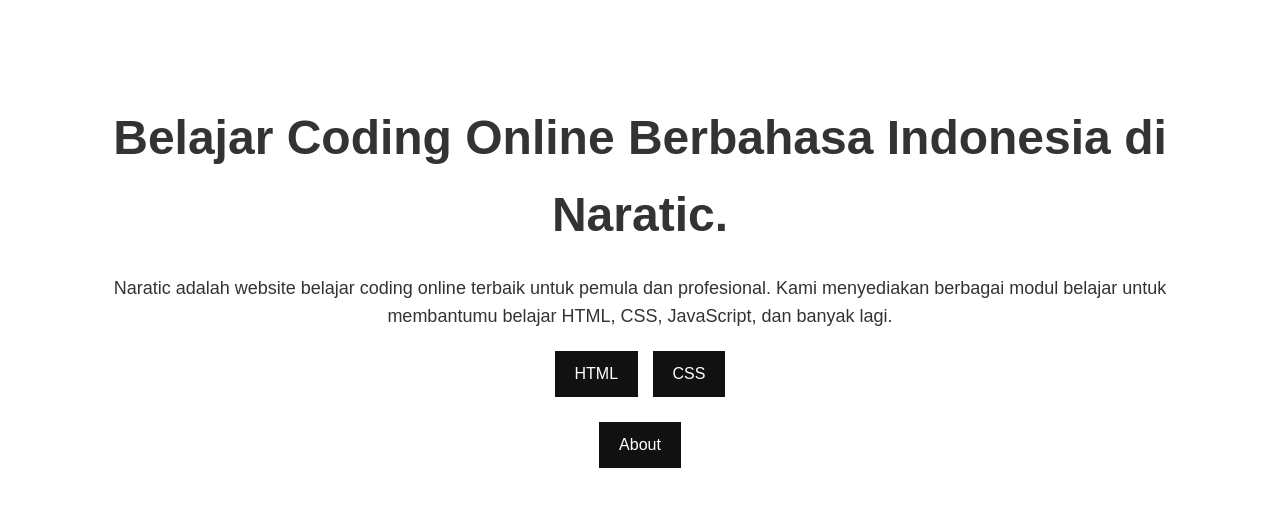
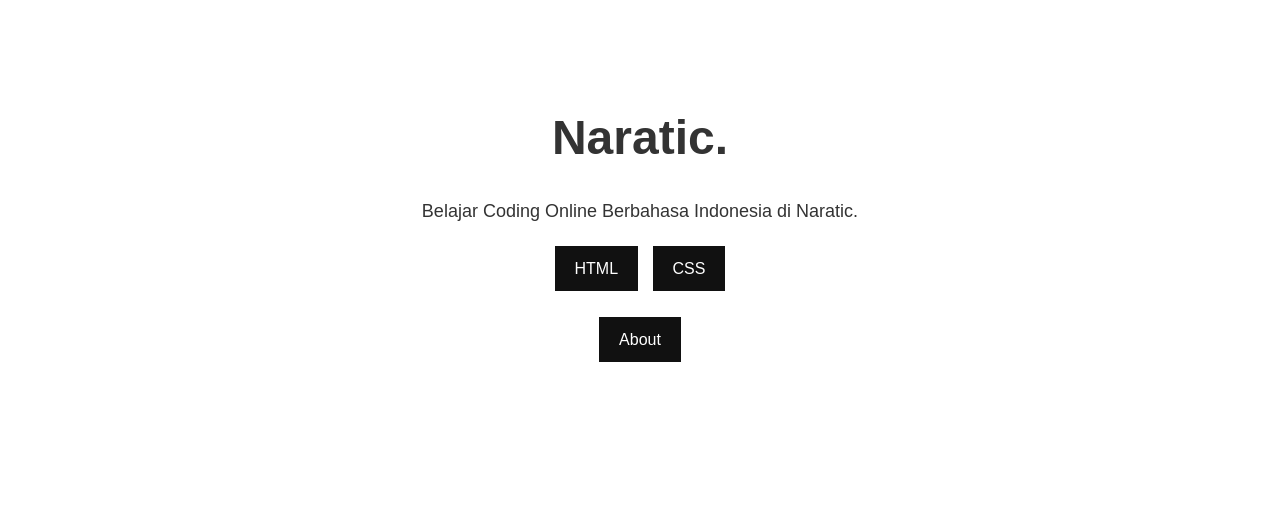
Before and after one commit to NojinNojs/naratic-project, a plain HTML site: page index.html in a window 1280 px wide. Shown: the part 90-596 px from the top of the page. Drawn offline with nearby package versions, Linux system fonts and the light colour scheme.

Commit message:
Change Hero Text

```diff
--- a/index.html
+++ b/index.html
@@ -62,11 +62,9 @@
       <div class="container">
         <div class="container">
           <div class="hero-text fade-in">
-            <h1>Belajar Coding Online Berbahasa Indonesia di Naratic.</h1>
+            <h1>Naratic.</h1>
             <p>
-              Naratic adalah website belajar coding online terbaik untuk pemula
-              dan profesional. Kami menyediakan berbagai modul belajar untuk
-              membantumu belajar HTML, CSS, JavaScript, dan banyak lagi.
+              Belajar Coding Online Berbahasa Indonesia di Naratic.
             </p>
             <div class="button-container">
               <a href="artikel/html/pengenalan-html.html" class="button"
```
